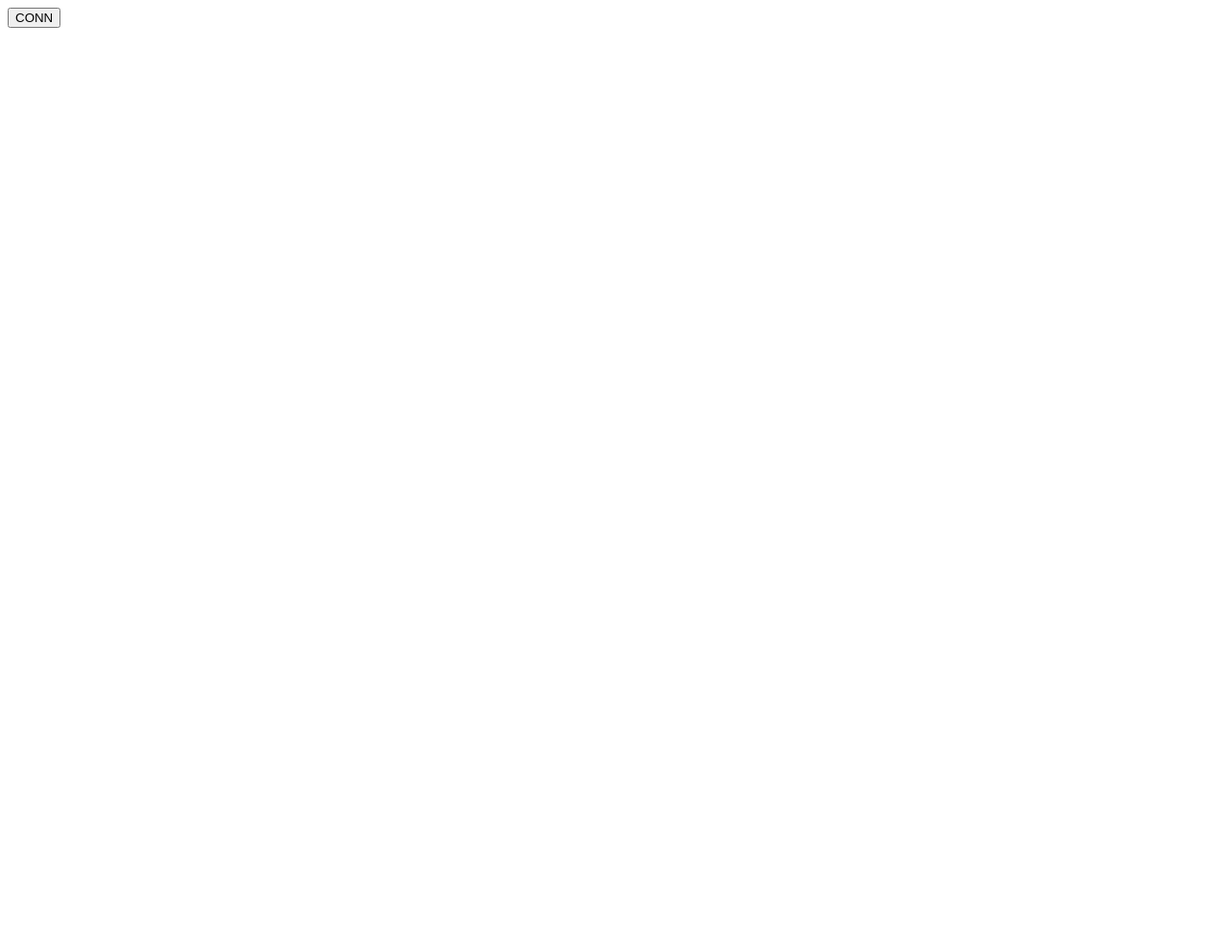
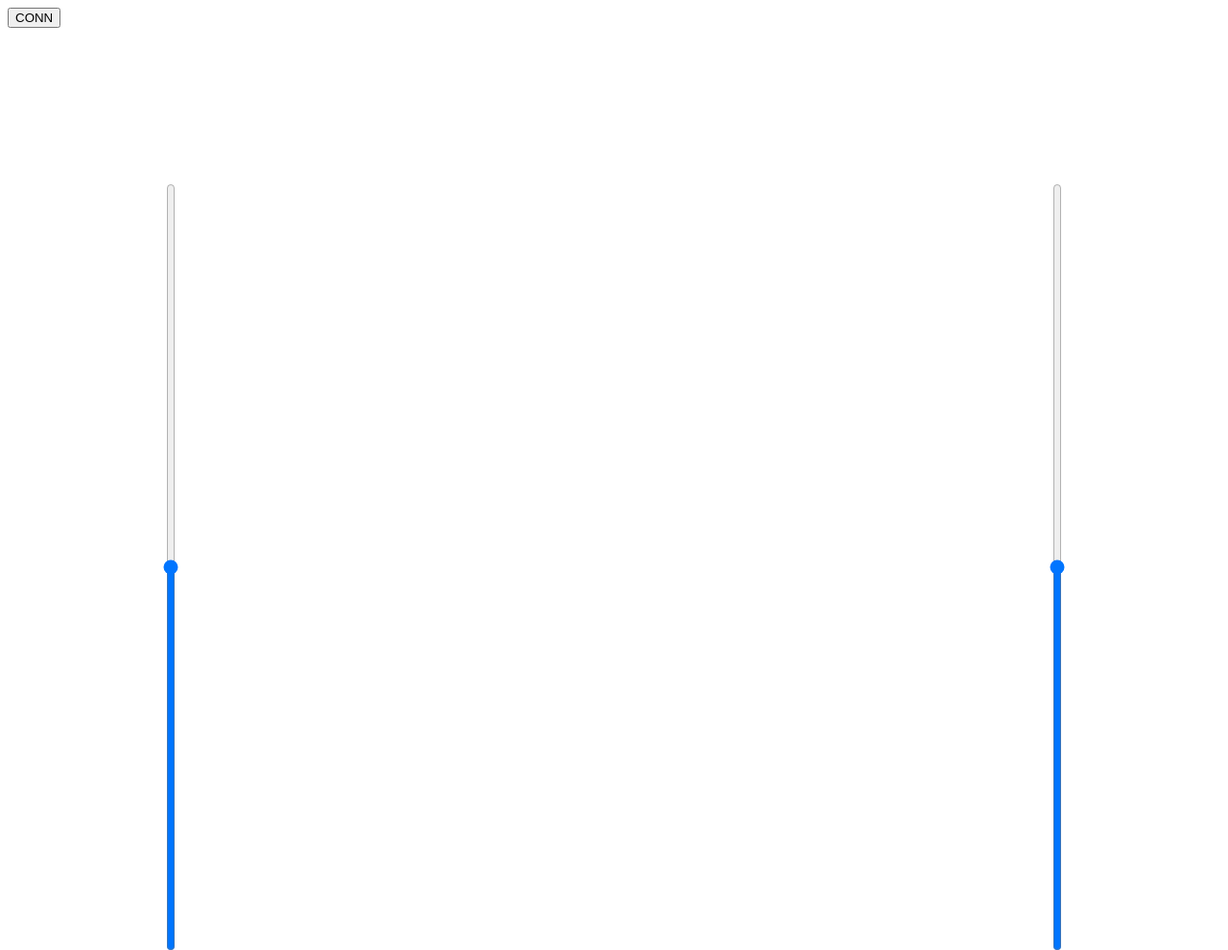
Before and after one commit to PaulisX/BT_Controller, a plain HTML site: page index.html in a window 1280 px wide. Shown: the whole page at 96% size. Before the commit the page ends 800 px from the top, so only its background shows below. Drawn offline with Linux system fonts and the light colour scheme.

Commit message:
Update index.html

```diff
--- a/index.html
+++ b/index.html
@@ -1,2 +1,33 @@
 <script src="index.js"></script>
+<style>
+	input[type="range"] {
+		writing-mode: vertical-lr;
+		direction: rtl;
+		vertical-align: middle;
+		height: 100%;
+	}
+</style>
 <button type="button" onclick="connectToBluetoothDevice()">CONN</button>
+<div
+	class="slidecontainer"
+	style="display: flex; justify-content: space-between; margin: 10em"
+>
+	<input
+		type="range"
+		min="-127"
+		max="127"
+		step="1"
+		value="0"
+		class="slider"
+		id="motA"
+	/>
+	<input
+		type="range"
+		min="-127"
+		max="127"
+		step="1"
+		value="0"
+		class="slider"
+		id="motB"
+	/>
+</div>
```
